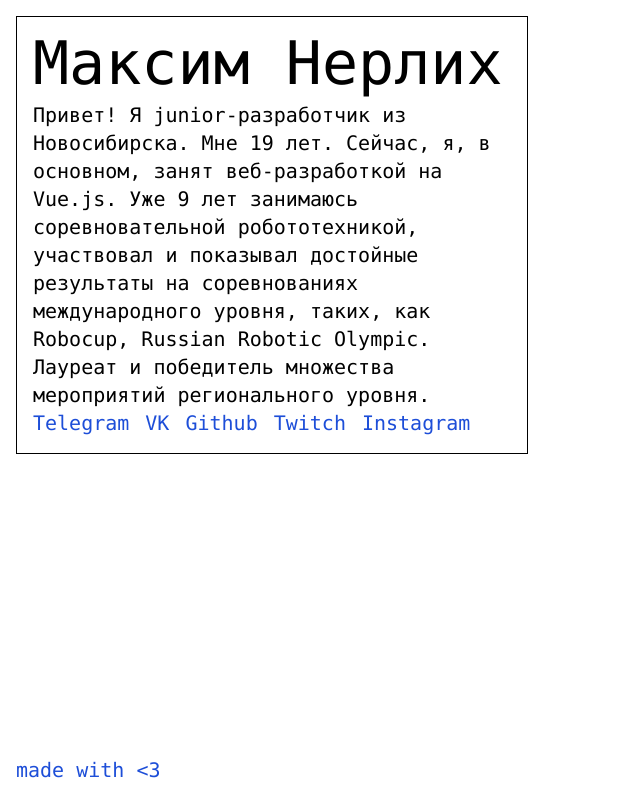
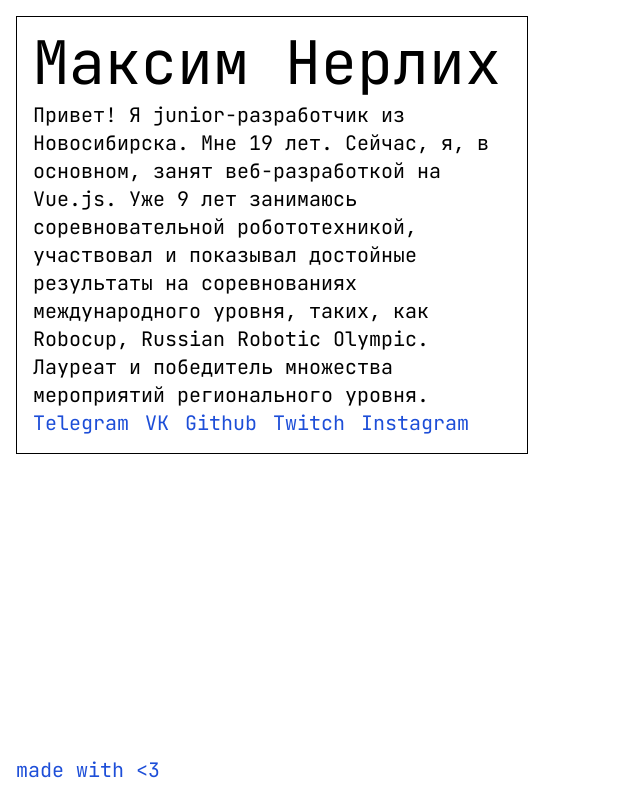
Before and after one commit to nerlihmax/nerlihmax.github.io, a Vue app: page / in a window 1280 px wide. Shown: the whole page, without its empty margins (0-640 px from the left). Built offline with nearby package versions, Linux system fonts and the light colour scheme.

Commit message:
Добавил Jebbrains Mono

```diff
--- a/src/assets/tailwind.css
+++ b/src/assets/tailwind.css
@@ -3,3 +3,9 @@
 @tailwind components;
 
 @tailwind utilities;
+
+@font-face {
+  font-family: 'JetbrainsMono';
+  font-weight: 400;
+  src: url('./fonts/JetBrainsMono-Regular.woff2') format('woff2');
+}
--- a/tailwind.config.js
+++ b/tailwind.config.js
@@ -2,7 +2,11 @@ module.exports = {
   purge: { content: ['./public/**/*.html', './src/**/*.vue'] },
   darkMode: false, // or 'media' or 'class'
   theme: {
-    extend: {},
+    extend: {
+      fontFamily: {
+        mono: ['JetbrainsMono'],
+      },
+    },
   },
   variants: {
     extend: {},
```
Also changed, not shown: src/assets/fonts/JetBrainsMono-Regular.woff2 (added).
